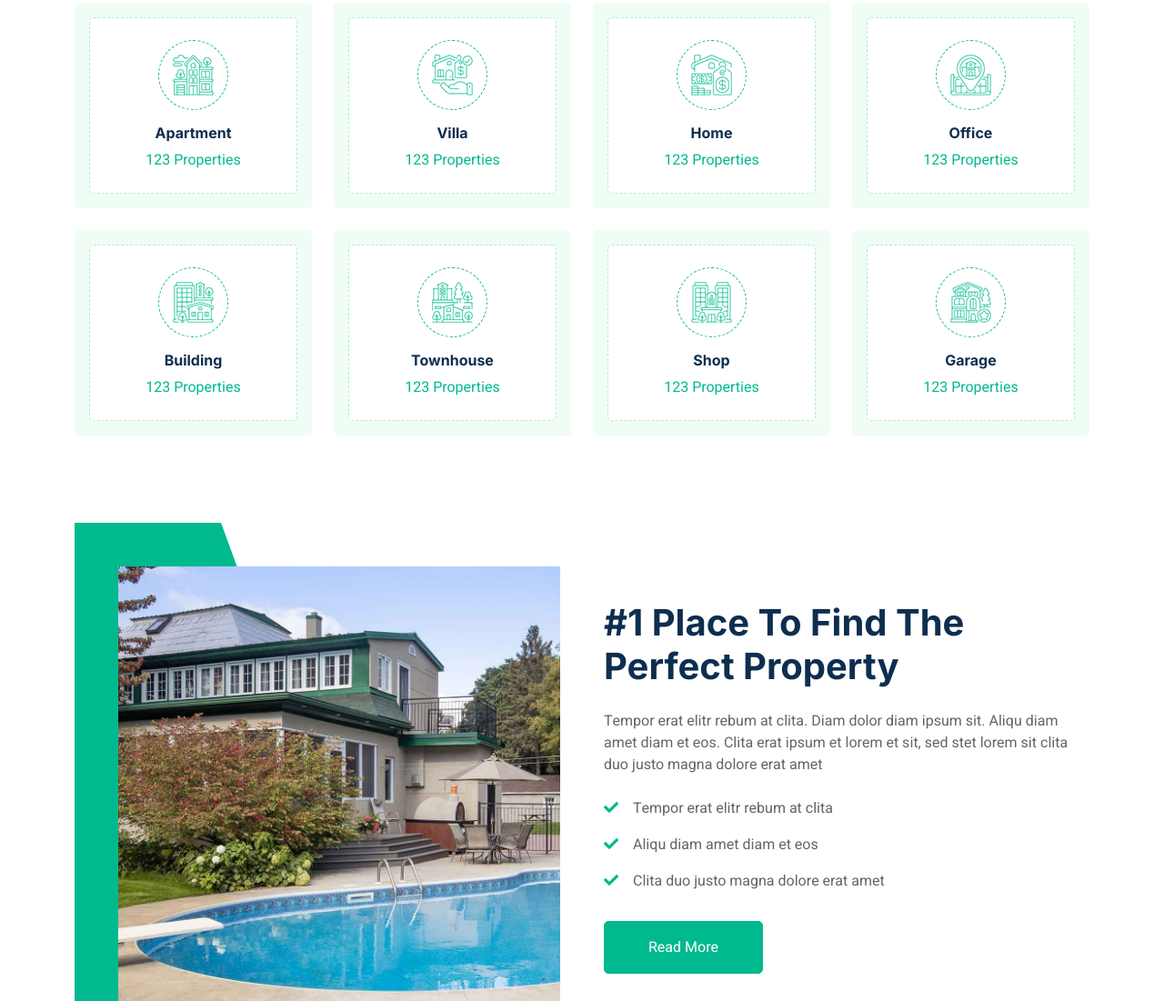
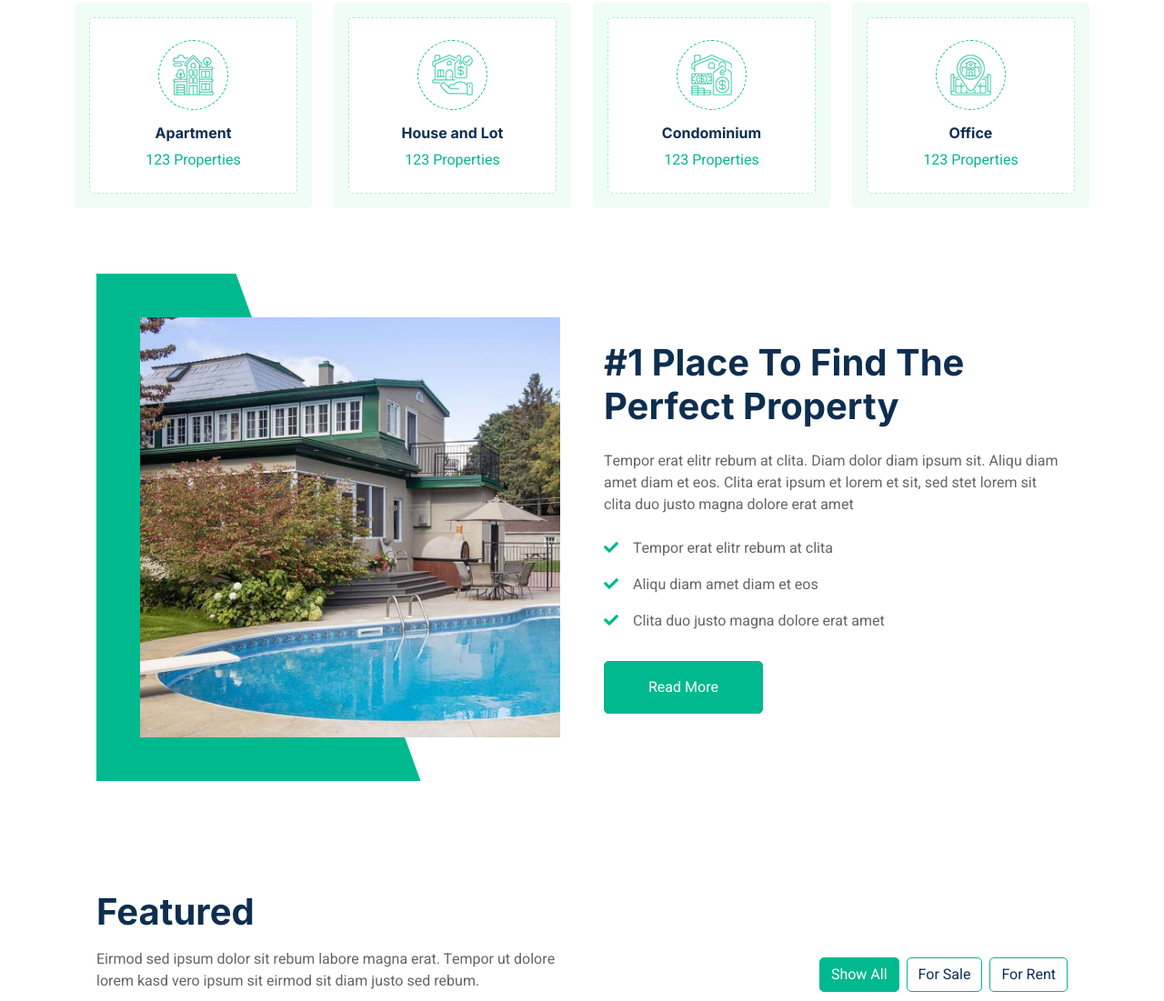
Before and after one commit to Mhojojo/MiniProject2, a plain HTML site: page index.html in a window 1280 px wide. Shown: the part 1019-2120 px from the top of the page at 91% size. Drawn offline with nearby package versions, Linux system fonts and the light colour scheme.

Commit message:
Updating categories page

```diff
--- a/index.html
+++ b/index.html
@@ -248,7 +248,7 @@
                       alt="Icon"
                     />
                   </div>
-                  <h6>Villa</h6>
+                  <h6>House and Lot</h6>
                   <span>123 Properties</span>
                 </div>
               </a>
@@ -266,7 +266,7 @@
                       alt="Icon"
                     />
                   </div>
-                  <h6>Home</h6>
+                  <h6>Condominium</h6>
                   <span>123 Properties</span>
                 </div>
               </a>
@@ -289,81 +289,9 @@
                 </div>
               </a>
             </div>
-            <div class="col-lg-3 col-sm-6 wow fadeInUp" data-wow-delay="0.1s">
-              <a
-                class="cat-item d-block bg-light text-center rounded p-3"
-                href=""
-              >
-                <div class="rounded p-4">
-                  <div class="icon mb-3">
-                    <img
-                      class="img-fluid"
-                      src="img/icon-building.png"
-                      alt="Icon"
-                    />
-                  </div>
-                  <h6>Building</h6>
-                  <span>123 Properties</span>
-                </div>
-              </a>
-            </div>
-            <div class="col-lg-3 col-sm-6 wow fadeInUp" data-wow-delay="0.3s">
-              <a
-                class="cat-item d-block bg-light text-center rounded p-3"
-                href=""
-              >
-                <div class="rounded p-4">
-                  <div class="icon mb-3">
-                    <img
-                      class="img-fluid"
-                      src="img/icon-neighborhood.png"
-                      alt="Icon"
-                    />
-                  </div>
-                  <h6>Townhouse</h6>
-                  <span>123 Properties</span>
-                </div>
-              </a>
-            </div>
-            <div class="col-lg-3 col-sm-6 wow fadeInUp" data-wow-delay="0.5s">
-              <a
-                class="cat-item d-block bg-light text-center rounded p-3"
-                href=""
-              >
-                <div class="rounded p-4">
-                  <div class="icon mb-3">
-                    <img
-                      class="img-fluid"
-                      src="img/icon-condominium.png"
-                      alt="Icon"
-                    />
-                  </div>
-                  <h6>Shop</h6>
-                  <span>123 Properties</span>
-                </div>
-              </a>
-            </div>
-            <div class="col-lg-3 col-sm-6 wow fadeInUp" data-wow-delay="0.7s">
-              <a
-                class="cat-item d-block bg-light text-center rounded p-3"
-                href=""
-              >
-                <div class="rounded p-4">
-                  <div class="icon mb-3">
-                    <img
-                      class="img-fluid"
-                      src="img/icon-luxury.png"
-                      alt="Icon"
-                    />
-                  </div>
-                  <h6>Garage</h6>
-                  <span>123 Properties</span>
-                </div>
-              </a>
-            </div>
-          </div>
-        </div>
-      </div>
+
+
+
       <!-- Category End -->
 
       <!-- About Start -->
```
